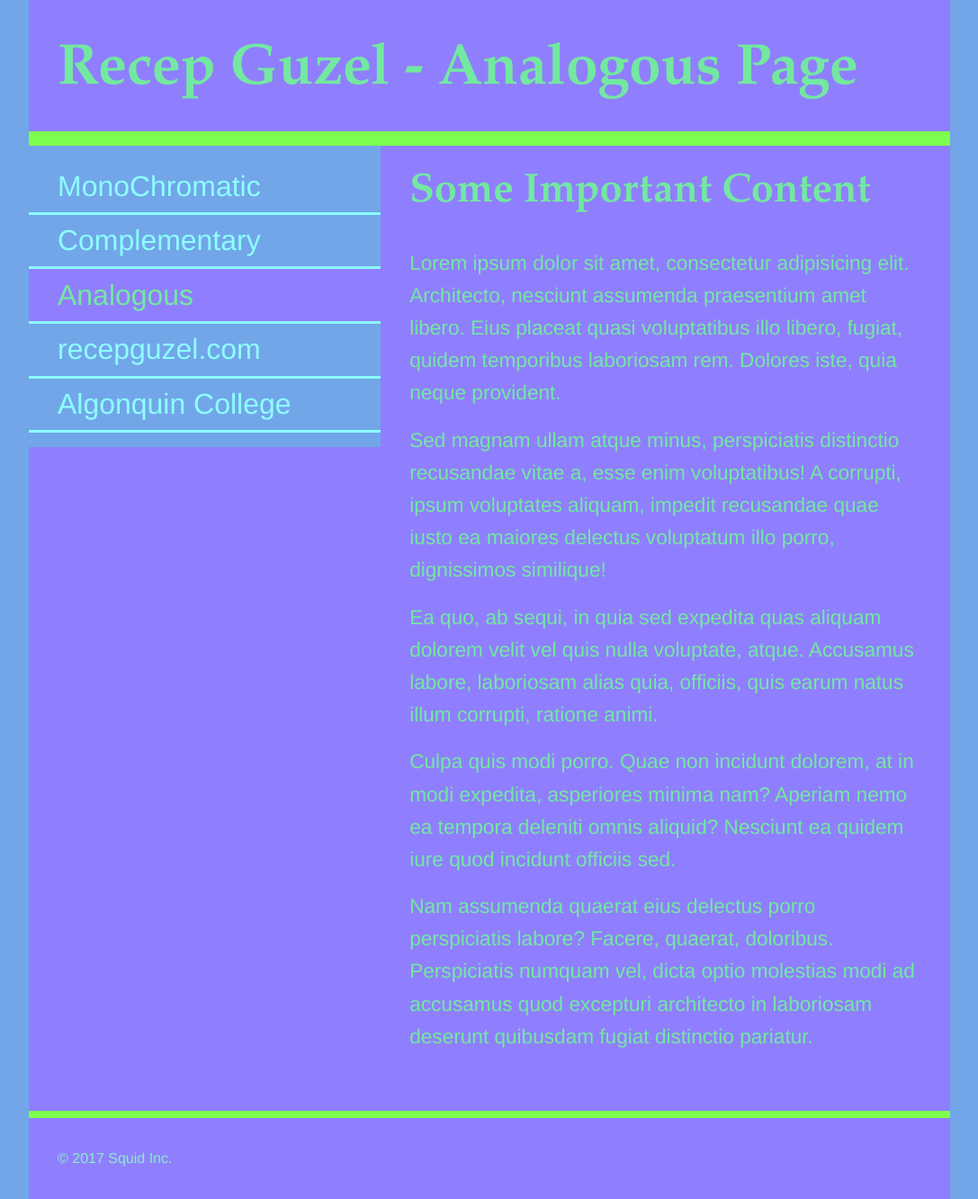
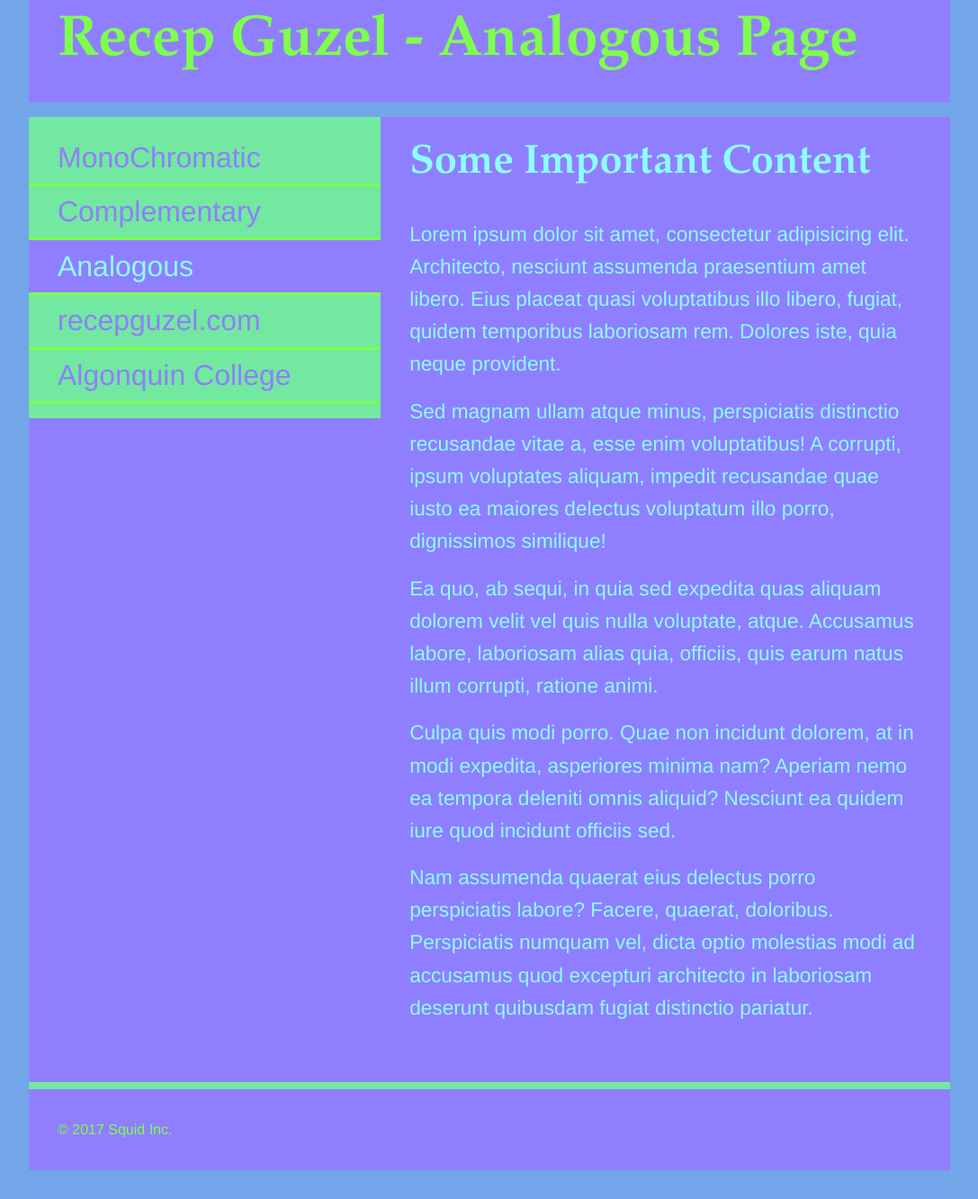
Before and after one commit to guze0001/colours, a plain HTML site: page analogous.html in a window 1280 px wide. Shown: the part 20-1353 px from the top of the page at 90% size, without its empty margins (96-1183 px from the left). After the commit the page ends 1321 px from the top, so only its background shows below. Drawn offline with Linux system fonts and the light colour scheme.

Commit message:
css fixws

```diff
--- a/analogous.html
+++ b/analogous.html
@@ -29,7 +29,7 @@
         html,
         body {
             background-color: #72A6E8;
-            color: #73E8A1;
+            color: #7EFF4D;
         }
 
         h1 {
@@ -56,14 +56,14 @@
         nav li>a {
             display: block;
             text-decoration: none;
-            border-bottom: 0.2rem solid #8CFFFE;
+            border-bottom: 0.2rem solid #7EFF4D;
             padding: 0.2rem 2rem;
-            color: #8CFFFE;
+            color: #8F7FFF;
         }
 
         nav li>a:hover,
         nav li>a:active {
-            color: #91E8CE;
+            color: #8CFFFE;
         }
 
         nav li.selected {
@@ -71,7 +71,7 @@
         }
 
         nav li.selected a {
-            color: #73E8A1;
+            color: #8CFFFE;
         }
 
         p {
@@ -91,33 +91,35 @@
         }
 
         header {
-            width: 100%;
-            border-bottom: 1rem solid #7DFF4D;
-            background-color: #8F7FFF;
+                width: 100%;
+    border-bottom: 1rem solid #72A6E8;
+    background-color: #8F7FFF;
         }
 
         nav {
             float: left;
             width: 38.2%;
-            background-color: #72A6E8;
+/*            background-color: #72A6E8;*/
+            background-color: #73E8A0;
         }
 
         main {
             float: right;
             width: 61.8%;
             background-color: #8F7FFF;
+                color: #8CFFFE;
         }
 
         footer {
             clear: both;
             width: 100%;
-            border-top: 0.5rem solid #7DFF4D;
+            border-top: 0.5rem solid #73E8A0;
         }
 
         footer p {
             font-size: 1rem;
             padding: 2rem;
-            color: #91E8CE;
+            color: #7EFF4D;
         }
 
     </style>
@@ -126,9 +128,9 @@
 <body>
     <div class="wrapper">
         <header>
-            <h1>
+
                 <h1>Recep Guzel - Analogous Page</h1>
-            </h1>
+
         </header>
         <nav>
             <ul>
```
Also changed, not shown: index.html (+56 -34 lines).
